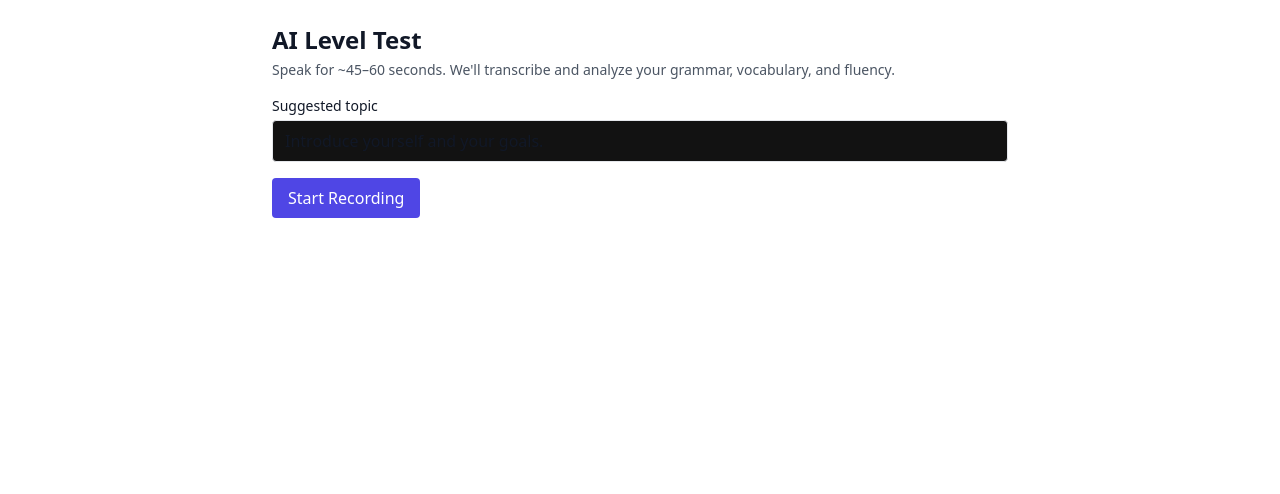
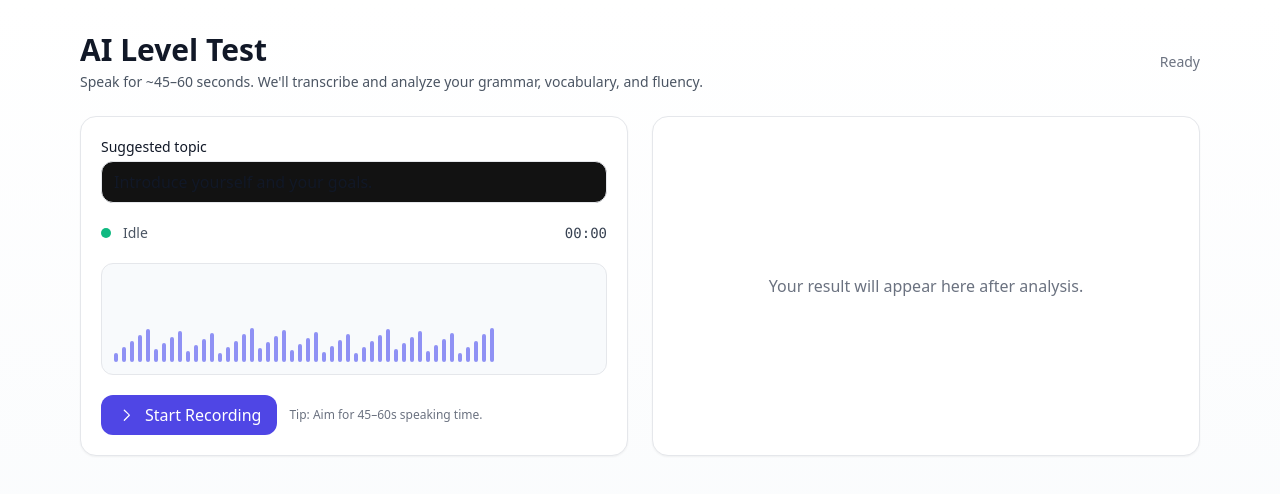
Before and after one commit to thangvn0987/xdoopBT, a React (Vite) app in the folder frontend/: page /level-test in a window 1280 px wide. Shown: the top 494 px of the page. Built offline with nearby package versions, Linux system fonts and the light colour scheme; sample sign-in values are in the browser's storage.

Commit message:
Sửa giao diện kiểm tra cấp độ

```diff
--- a/frontend/src/index.css
+++ b/frontend/src/index.css
@@ -17,3 +17,27 @@ body {
   -webkit-font-smoothing: antialiased;
   -moz-osx-font-smoothing: grayscale;
 }
+
+/* Level test UI helpers */
+.wave-bar {
+  transform-origin: bottom center;
+  animation: wave 1.2s ease-in-out infinite alternate;
+}
+
+@keyframes wave {
+  from { transform: scaleY(0.5); opacity: 0.9; }
+  to { transform: scaleY(1.2); opacity: 1; }
+}
+
+.spinner {
+  width: 40px;
+  height: 40px;
+  border-radius: 9999px;
+  border: 3px solid #e5e7eb; /* gray-200 */
+  border-top-color: #4f46e5; /* indigo-600 */
+  animation: spin 1s linear infinite;
+}
+
+@keyframes spin {
+  to { transform: rotate(360deg); }
+}
--- a/frontend/src/level/LevelTest.jsx
+++ b/frontend/src/level/LevelTest.jsx
@@ -5,9 +5,10 @@ export default function LevelTest() {
   const [mediaRecorder, setMediaRecorder] = React.useState(null);
   const [result, setResult] = React.useState(null);
   const [error, setError] = React.useState("");
-  const [topic, setTopic] = React.useState(
-    "Introduce yourself and your goals."
-  );
+  const [topic, setTopic] = React.useState("Introduce yourself and your goals.");
+  const [seconds, setSeconds] = React.useState(0);
+  const timerRef = React.useRef(null);
+  const [analyzing, setAnalyzing] = React.useState(false);
 
   const start = async () => {
     setError("");
@@ -19,8 +20,13 @@ export default function LevelTest() {
       mr.ondataavailable = (e) => e.data && chunks.push(e.data);
       mr.onstop = async () => {
         const blob = new Blob(chunks, { type: "audio/webm" });
+        setAnalyzing(true);
         await submit(blob);
+        setAnalyzing(false);
       };
+      setSeconds(0);
+      clearInterval(timerRef.current);
+      timerRef.current = setInterval(() => setSeconds((s) => s + 1), 1000);
       setMediaRecorder(mr);
       mr.start();
       setRecording(true);
@@ -35,6 +41,7 @@ export default function LevelTest() {
       mediaRecorder?.stream?.getTracks().forEach((t) => t.stop());
     } catch {}
     setRecording(false);
+    clearInterval(timerRef.current);
   };
 
   async function submit(blob) {
@@ -63,9 +70,7 @@ export default function LevelTest() {
         method: "POST",
         headers: {
           "Content-Type": "application/json",
-          ...(headers.Authorization
-            ? { Authorization: headers.Authorization }
-            : {}),
+          ...(headers.Authorization ? { Authorization: headers.Authorization } : {}),
         },
         body: JSON.stringify({
           topic: "initial-level-test",
@@ -87,91 +92,168 @@ export default function LevelTest() {
     }
   }
 
+  const mmss = React.useMemo(() => {
+    const m = Math.floor(seconds / 60)
+      .toString()
+      .padStart(2, "0");
+    const s = (seconds % 60).toString().padStart(2, "0");
+    return `${m}:${s}`;
+  }, [seconds]);
+
   return (
-    <div className="min-h-screen bg-white text-gray-900">
-      <div className="max-w-3xl mx-auto px-4 py-6">
-        <h1 className="text-2xl font-bold">AI Level Test</h1>
+    <div className="min-h-screen bg-gradient-to-b from-white to-slate-50 text-gray-900">
+      <div className="max-w-6xl mx-auto px-4 py-8">
+        {/* Header */}
+        <div className="flex items-center justify-between">
+          <div>
+            <h1 className="text-2xl md:text-3xl font-bold">AI Level Test</h1>
             <p className="text-sm text-gray-600 mt-1">
-          Speak for ~45–60 seconds. We'll transcribe and analyze your grammar,
-          vocabulary, and fluency.
+              Speak for ~45–60 seconds. We'll transcribe and analyze your grammar, vocabulary, and fluency.
             </p>
+          </div>
+          <div className="text-sm text-gray-500 hidden sm:block">{recording ? "Recording…" : analyzing ? "Analyzing…" : "Ready"}</div>
+        </div>
 
-        <div className="mt-4">
+        <div className="mt-6 grid md:grid-cols-2 gap-6">
+          {/* Left: Controls */}
+          <div className="rounded-2xl border bg-white p-5 shadow-sm">
             <label className="block text-sm font-medium">Suggested topic</label>
             <input
-            className="mt-1 w-full border rounded px-3 py-2"
+              className="mt-1 w-full border rounded-xl px-3 py-2 focus:outline-none focus:ring-2 focus:ring-indigo-200"
               value={topic}
               onChange={(e) => setTopic(e.target.value)}
+              placeholder="Describe your last trip to the countryside."
             />
+
+            <div className="mt-5 flex items-center justify-between">
+              <div className="flex items-center gap-3">
+                <span
+                  className={`inline-flex h-2.5 w-2.5 rounded-full ${recording ? "bg-red-500 animate-pulse" : analyzing ? "bg-amber-500 animate-pulse" : "bg-emerald-500"}`}
+                />
+                <span className="text-sm text-gray-600">{recording ? "Recording" : analyzing ? "Analyzing" : "Idle"}</span>
+              </div>
+              <div className="text-sm font-mono tabular-nums text-gray-700">{mmss}</div>
             </div>
 
-        <div className="mt-4 flex items-center gap-3">
+            {/* Waveform placeholder */}
+            <div className="mt-5 h-28 rounded-xl bg-slate-50 border flex items-end gap-1 p-3 overflow-hidden">
+              {Array.from({ length: 48 }).map((_, i) => (
+                <div
+                  key={i}
+                  className={`w-1 rounded bg-indigo-500/70 ${recording ? "wave-bar" : ""}`}
+                  style={{ height: recording ? `${10 + ((i * 13) % 60)}%` : `${10 + ((i * 7) % 30)}%` }}
+                />
+              ))}
+            </div>
+
+            <div className="mt-5 flex flex-wrap items-center gap-3">
               {!recording ? (
                 <button
                   onClick={start}
-              className="px-4 py-2 rounded bg-indigo-600 text-white hover:bg-indigo-500"
+                  disabled={analyzing}
+                  className="inline-flex items-center gap-2 px-4 py-2 rounded-xl bg-indigo-600 text-white hover:bg-indigo-500 disabled:opacity-50"
                 >
+                  <svg xmlns="http://www.w3.org/2000/svg" viewBox="0 0 24 24" fill="currentColor" className="w-5 h-5">
+                    <path d="M8.25 5.75a.75.75 0 0 1 1.06 0l6 6a.75.75 0 0 1 0 1.06l-6 6a.75.75 0 0 1-1.06-1.06L13.94 12 8.25 6.81a.75.75 0 0 1 0-1.06Z" />
+                  </svg>
                   Start Recording
                 </button>
               ) : (
                 <button
                   onClick={stop}
-              className="px-4 py-2 rounded bg-red-600 text-white hover:bg-red-500"
+                  className="inline-flex items-center gap-2 px-4 py-2 rounded-xl bg-red-600 text-white hover:bg-red-500"
                 >
+                  <svg xmlns="http://www.w3.org/2000/svg" viewBox="0 0 24 24" fill="currentColor" className="w-5 h-5">
+                    <path d="M6.75 5.25a.75.75 0 0 1 .75-.75h9a.75.75 0 0 1 .75.75v13.5a.75.75 0 0 1-.75.75h-9a.75.75 0 0 1-.75-.75V5.25Z" />
+                  </svg>
                   Stop & Analyze
                 </button>
               )}
+              <span className="text-xs text-gray-500">Tip: Aim for 45–60s speaking time.</span>
+            </div>
           </div>
 
-        {error && <div className="mt-4 text-sm text-red-600">{error}</div>}
+          {/* Right: Results */}
+          <div className="rounded-2xl border bg-white p-5 shadow-sm relative">
+            {analyzing && (
+              <div className="absolute inset-0 bg-white/70 backdrop-blur-sm flex items-center justify-center rounded-2xl z-10">
+                <div className="spinner" />
+              </div>
+            )}
 
-        {result && (
-          <div className="mt-6 space-y-3">
-            <div className="rounded-xl border p-4">
-              <div className="text-sm text-gray-500">Overall Score</div>
-              <div className="text-3xl font-bold text-indigo-700">
-                {result.score}
+            {!result ? (
+              <div className="h-full min-h-[280px] flex items-center justify-center text-center text-gray-500 p-6">
+                Your result will appear here after analysis.
+              </div>
+            ) : (
+              <div className="space-y-5">
+                {/* Score Gauge */}
+                <div className="flex items-center gap-4">
+                  <div
+                    className="relative w-28 h-28 rounded-full grid place-items-center"
+                    style={{
+                      background: `conic-gradient(#4f46e5 ${result.score * 3.6}deg, #e5e7eb 0deg)`,
+                    }}
+                  >
+                    <div className="absolute inset-2 rounded-full bg-white grid place-items-center">
+                      <div className="text-2xl font-bold text-indigo-700">{result.score}</div>
                     </div>
                   </div>
-            <div className="rounded-xl border p-4">
-              <div className="text-sm text-gray-500">Transcript</div>
-              <div className="mt-2 whitespace-pre-wrap">
-                {result.transcript || "(empty)"}
+                  <div>
+                    <div className="text-sm text-gray-500">Overall Score</div>
+                    <div className="text-lg font-semibold">Estimated CEFR: {result?.feedback?.level || "-"}</div>
+                    <div className="text-xs text-gray-500">Higher is better (0–100)</div>
                   </div>
                 </div>
+
+                {/* Summary */}
+                {result.feedback?.summary && (
                   <div className="rounded-xl border p-4">
-              <div className="text-sm text-gray-500">Feedback</div>
-              <div className="mt-2 space-y-2">
-                {result.feedback?.summary && (
-                  <div>{result.feedback.summary}</div>
+                    <div className="text-sm font-medium">Summary</div>
+                    <p className="mt-1 text-sm text-gray-700 whitespace-pre-wrap">{result.feedback.summary}</p>
+                  </div>
                 )}
-                {Array.isArray(result.feedback?.issues) &&
-                  result.feedback.issues.length > 0 && (
-                    <ul className="list-disc pl-5 text-sm text-gray-700">
+
+                {/* Issues & Corrections */}
+                <div className="grid md:grid-cols-2 gap-4">
+                  <div className="rounded-xl border p-4">
+                    <div className="text-sm font-medium">Issues</div>
+                    {Array.isArray(result.feedback?.issues) && result.feedback.issues.length > 0 ? (
+                      <ul className="mt-2 list-disc pl-5 text-sm text-gray-700 space-y-1">
                         {result.feedback.issues.map((it, i) => (
                           <li key={i}>{it}</li>
                         ))}
                       </ul>
+                    ) : (
+                      <div className="mt-2 text-sm text-gray-500">No significant issues detected.</div>
                     )}
-                {Array.isArray(result.feedback?.corrections) &&
-                  result.feedback.corrections.length > 0 && (
-                    <div>
+                  </div>
+                  <div className="rounded-xl border p-4">
                     <div className="text-sm font-medium">Corrections</div>
-                      <ul className="list-disc pl-5 text-sm text-gray-700">
+                    {Array.isArray(result.feedback?.corrections) && result.feedback.corrections.length > 0 ? (
+                      <ul className="mt-2 list-disc pl-5 text-sm text-gray-700 space-y-1">
                         {result.feedback.corrections.map((c, i) => (
                           <li key={i}>
-                            <span className="text-gray-500">{c.from}</span> →{" "}
-                            <span>{c.to}</span>
+                            <span className="text-gray-500">{c.from}</span> → <span>{c.to}</span>
                           </li>
                         ))}
                       </ul>
+                    ) : (
+                      <div className="mt-2 text-sm text-gray-500">No corrections suggested.</div>
+                    )}
+                  </div>
+                </div>
+
+                {/* Transcript */}
+                <div className="rounded-xl border p-4">
+                  <div className="text-sm font-medium">Transcript</div>
+                  <div className="mt-2 text-sm text-gray-700 whitespace-pre-wrap">{result.transcript || "(empty)"}</div>
+                </div>
               </div>
             )}
           </div>
         </div>
       </div>
-        )}
-      </div>
     </div>
   );
 }
```
Lines whose indentation alone changed are shown as unchanged.
